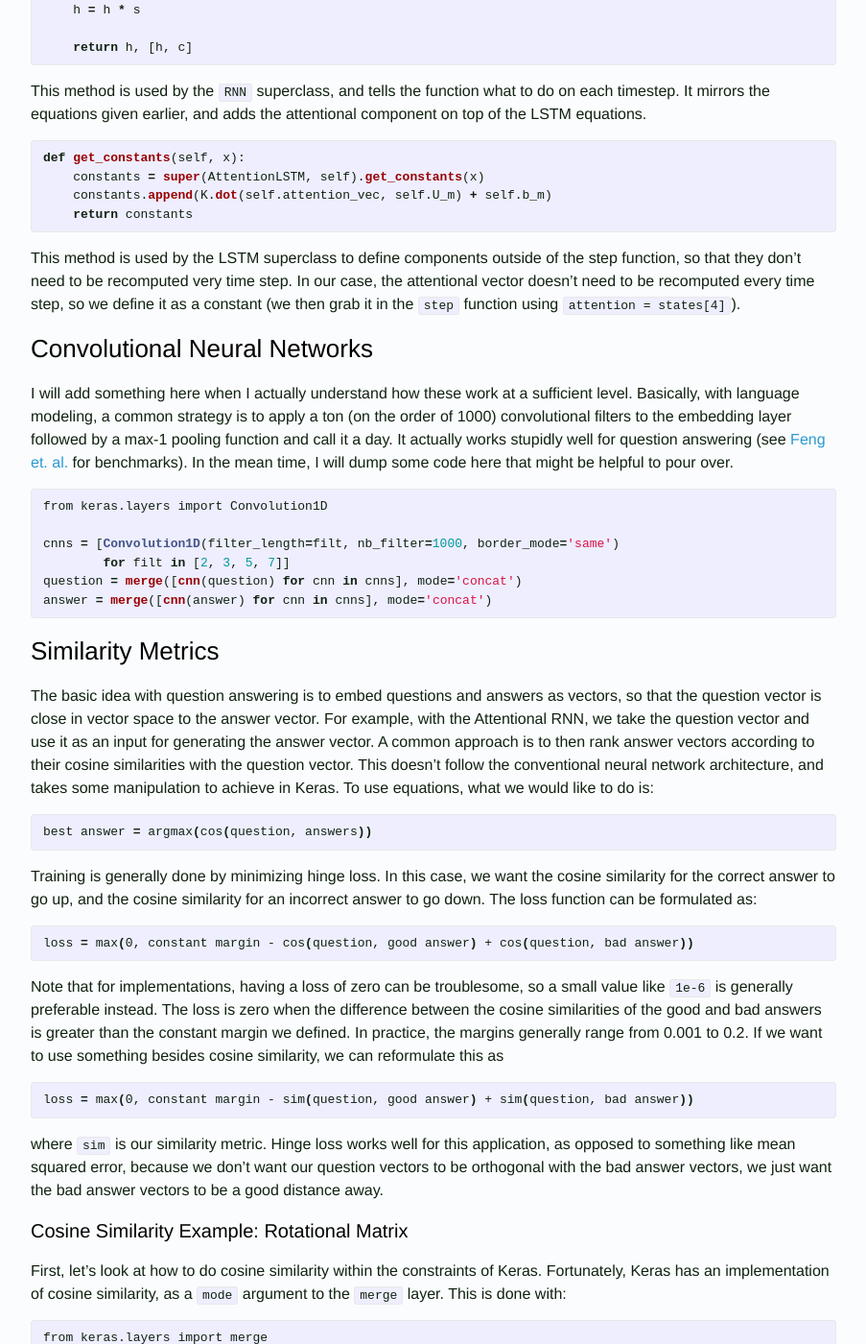
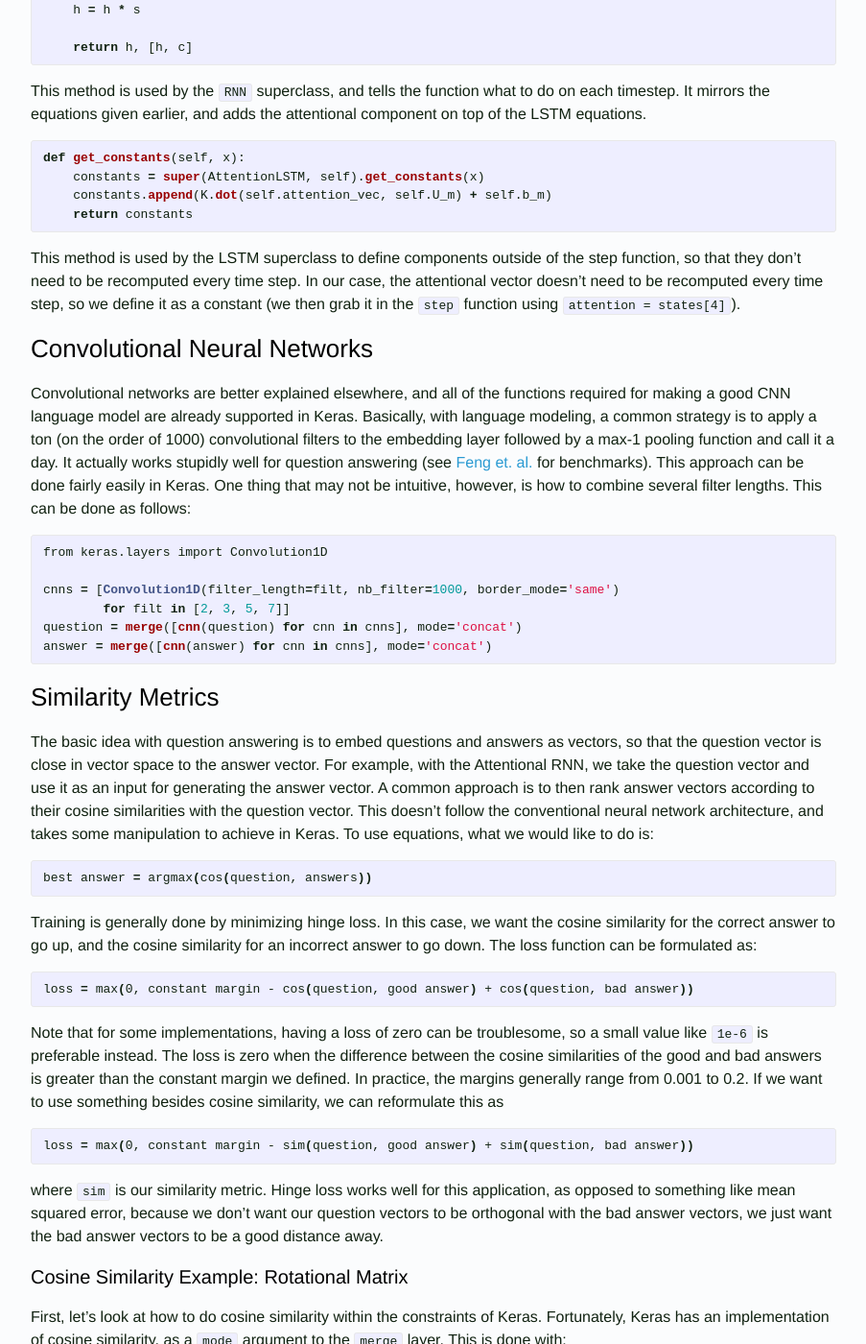
Before and after one commit to codekansas/codekansas.github.io, a Jekyll site: the page built from _posts/2016-04-27-keras-language-modeling.markdown, in a window 1280 px wide and 1400 px high, scrolled down 12117 px. Shown: the whole window at 96% size, without its empty margins (188-1091 px from the left). Built offline with Jekyll 4.4.1, drawn with Linux system fonts in a browser that asks for light colours; formulas are drawn with MathJax 3; some of the changed text lies outside the part shown.

Commit message:
made some minor changes / typo fixes

```diff
--- a/_posts/2016-04-27-keras-language-modeling.markdown
+++ b/_posts/2016-04-27-keras-language-modeling.markdown
@@ -235,7 +235,7 @@ The results will vary from trial to trial. RNNs are exceptionally difficult to t
 
 ## Attentional RNNs
 
-It isn't strictly important to understand the RNN part before looking at this part, but it will help everything make more sense. The next component of language modeling, which was the focus of the [Tan] paper, is the Attentional RNN. This essential components of model is described in "Show, Attend and Tell: Neural Image Caption Generation with Visual Attention" [(Xu et. al. 2016)][xu]. I'll try to hash it out in this blog post a little bit and look at how to build it in Keras.
+It isn't strictly important to understand the RNN part before looking at this part, but it will help everything make more sense. The next component of language modeling, which was the focus of the [Tan] paper, is the Attentional RNN. This essential components of model are described in "Show, Attend and Tell: Neural Image Caption Generation with Visual Attention" [(Xu et. al. 2016)][xu]. I'll try to hash it out in this blog post a little bit and look at how to build it in Keras.
 
 ### Lambda Layer
 
@@ -474,11 +474,11 @@ def get_constants(self, x):
     return constants
 {% endhighlight %}
 
-This method is used by the LSTM superclass to define components outside of the step function, so that they don't need to be recomputed very time step. In our case, the attentional vector doesn't need to be recomputed every time step, so we define it as a constant (we then grab it in the `step` function using `attention = states[4]`).
+This method is used by the LSTM superclass to define components outside of the step function, so that they don't need to be recomputed every time step. In our case, the attentional vector doesn't need to be recomputed every time step, so we define it as a constant (we then grab it in the `step` function using `attention = states[4]`).
 
 ## Convolutional Neural Networks
 
-I will add something here when I actually understand how these work at a sufficient level. Basically, with language modeling, a common strategy is to apply a ton (on the order of 1000) convolutional filters to the embedding layer followed by a max-1 pooling function and call it a day. It actually works stupidly well for question answering (see [Feng et. al.][feng] for benchmarks). In the mean time, I will dump some code here that might be helpful to pour over.
+Convolutional networks are better explained elsewhere, and all of the functions required for making a good CNN language model are already supported in Keras. Basically, with language modeling, a common strategy is to apply a ton (on the order of 1000) convolutional filters to the embedding layer followed by a max-1 pooling function and call it a day. It actually works stupidly well for question answering (see [Feng et. al.][feng] for benchmarks). This approach can be done fairly easily in Keras. One thing that may not be intuitive, however, is how to combine several filter lengths. This can be done as follows:
 
 {% highlight python %}
 from keras.layers import Convolution1D
@@ -503,7 +503,7 @@ Training is generally done by minimizing hinge loss. In this case, we want the c
 loss = max(0, constant margin - cos(question, good answer) + cos(question, bad answer))
 {% endhighlight %}
 
-Note that for implementations, having a loss of zero can be troublesome, so a small value like `1e-6` is generally preferable instead. The loss is zero when the difference between the cosine similarities of the good and bad answers is greater than the constant margin we defined. In practice, the margins generally range from 0.001 to 0.2. If we want to use something besides cosine similarity, we can reformulate this as
+Note that for some implementations, having a loss of zero can be troublesome, so a small value like `1e-6` is preferable instead. The loss is zero when the difference between the cosine similarities of the good and bad answers is greater than the constant margin we defined. In practice, the margins generally range from 0.001 to 0.2. If we want to use something besides cosine similarity, we can reformulate this as
 
 {% highlight bash %}
 loss = max(0, constant margin - sim(question, good answer) + sim(question, bad answer))
@@ -564,7 +564,7 @@ A `Dense` layer with `linear` activation is the exact same as a matrix multiplic
  [ 0.99173903,  0.0078686 ]]
 {% endhighlight %}
 
-which is close to the rotation matrix for an angle of 90 degrees. Let's try this again, but with cosine similarity. This will require some manipulation. In the previous example, we had a clearly defined input, `a`, and output, `b`, and our model was designed to perform a transformaion on `a` to predict `b`. In this example, we have two inputs, `a` and `b`, and we will perform a transformation on `a` to make it close to `b`. As an output, we get the similarity of the two vectors, so we need to train our model to make this similarity high by providing it a bunch of 1's.
+which is close to the rotation matrix for an angle of 90 degrees. Let's try this again, but with cosine similarity. This will require some manipulation. In the previous example, we had a clearly defined input, `a`, and output, `b`, and our model was designed to perform a transformation on `a` to predict `b`. In this example, we have two inputs, `a` and `b`, and we will perform a transformation on `a` to make it close to `b`. As an output, we get the similarity of the two vectors, so we need to train our model to make this similarity high by providing it a bunch of 1's as the target values, since a similarity of 1 indicates perfect similarity.
 
 {% highlight python %}
 from keras.layers import Input, Dense, merge
@@ -768,7 +768,7 @@ similarity = merge([question_output, answer_output], mode='cos', dot_axes=-1)
 model = Merge([question_output, answer_output], [similarity])
 {% endhighlight %}
 
-The code is kind of awkward without the context, so I would recommend checking out the repository to see how it works.
+The code is kind of awkward without the context, so I would recommend checking out the repository to see how it works. The repository contains the necessary code for building a question answering model using Keras and evaluating it on the Insurance QA dataset.
 
 Links
 
```
